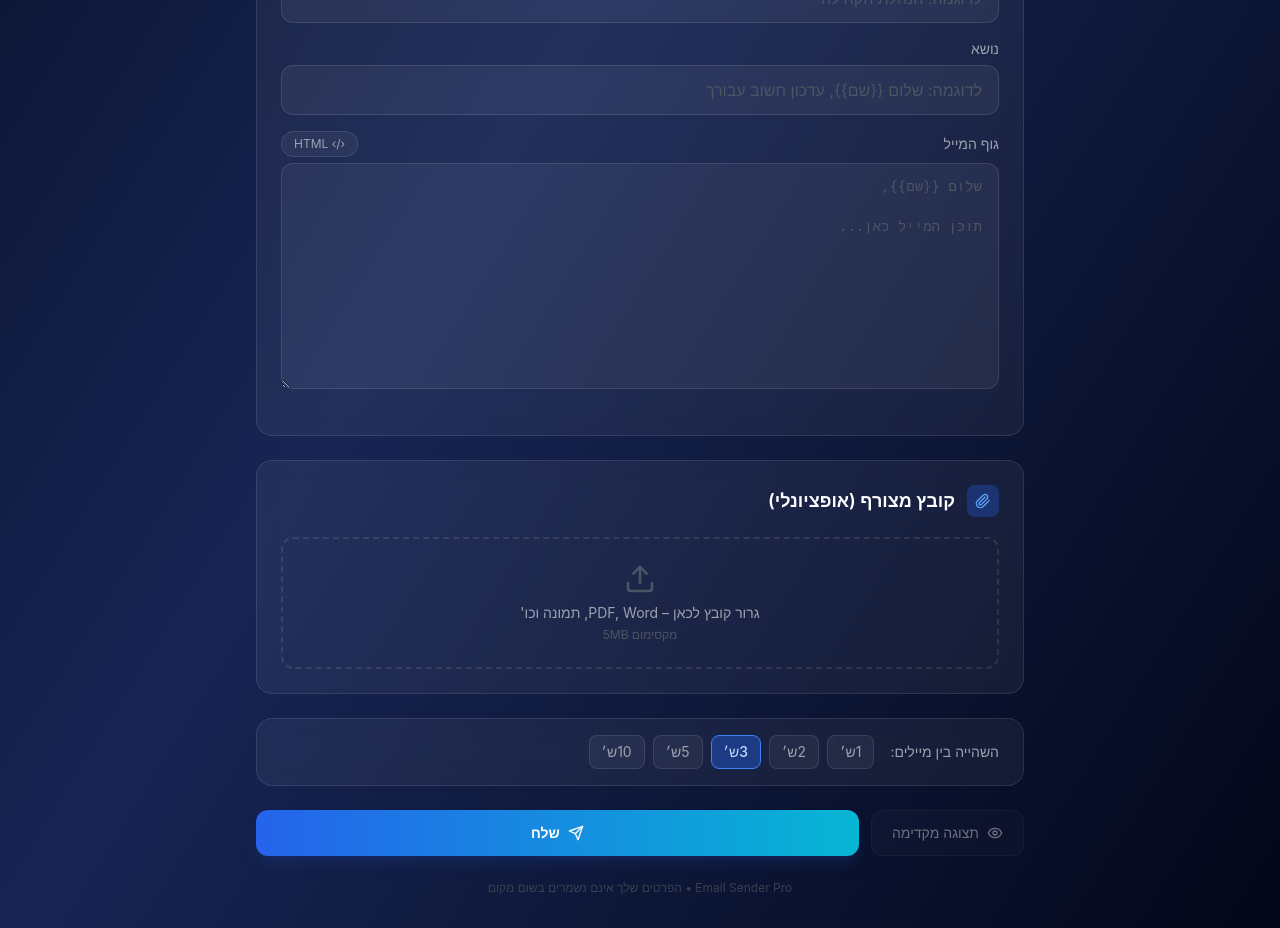
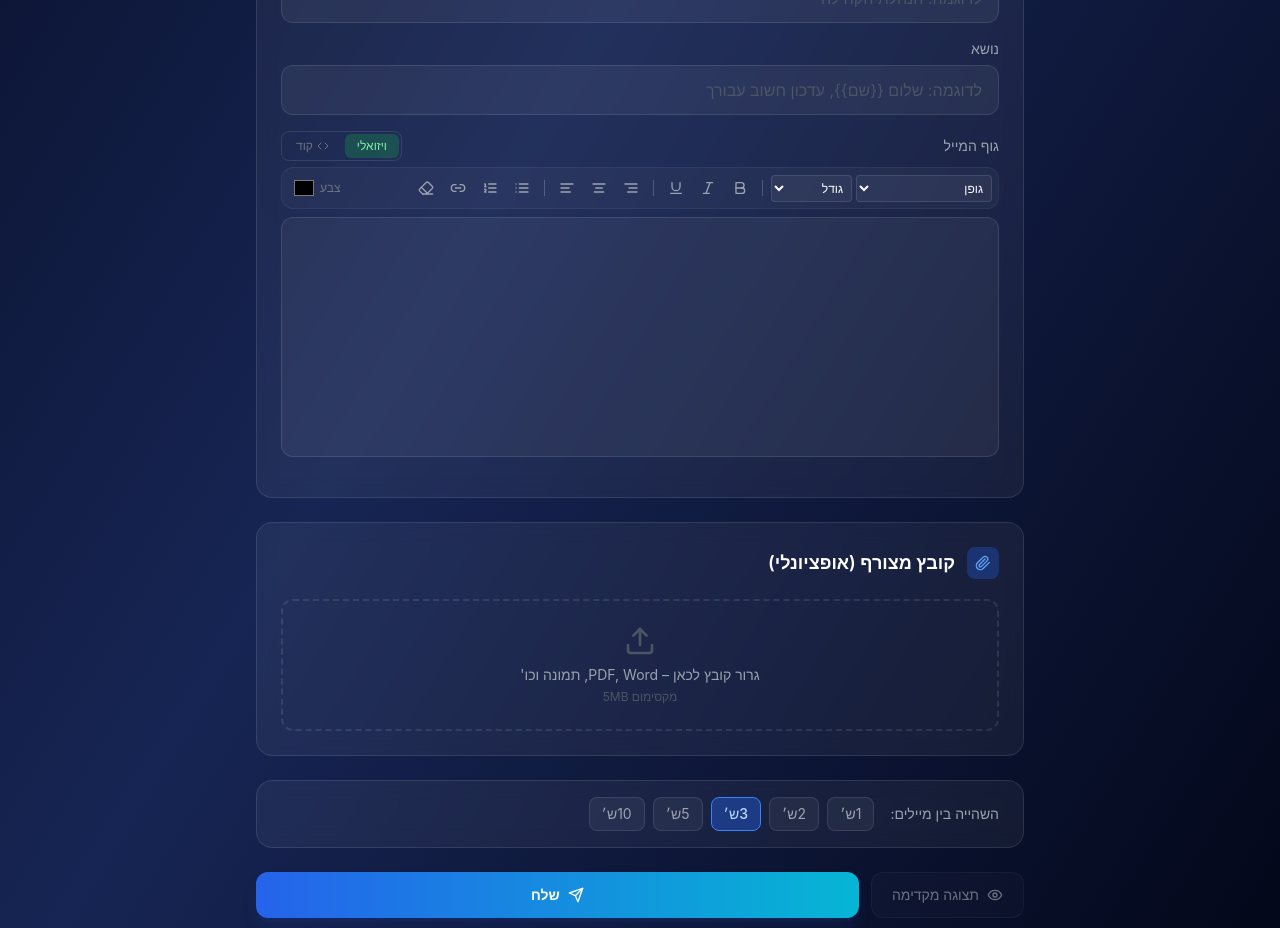
Before and after one commit to na5845/email_sender, a Next.js app: page / in a window 1280 px wide. Shown: the part 1100-2028 px from the top of the page. Built offline with nearby package versions, Linux system fonts and the light colour scheme.

Commit message:
Update page.tsx

```diff
--- a/app/page.tsx
+++ b/app/page.tsx
@@ -6,6 +6,8 @@ import {
   Mail, Lock, Upload, Users, FileText, Send, Eye, RotateCcw,
   CheckCircle, XCircle, ChevronDown, Paperclip,
   Zap, Copy, X, Info, Sun, Moon,
+  Bold, Italic, Underline, AlignRight, AlignCenter, AlignLeft,
+  List, ListOrdered, Link2, Eraser, Code,
 } from 'lucide-react'
 
 // ── Types ──────────────────────────────────────────────────────────────────
@@ -280,6 +282,8 @@ export default function EmailSenderPro() {
   const [subject, setSubject] = useState('')
   const [body, setBody] = useState('')
   const [isHtml, setIsHtml] = useState(false)
+  const [editorMode, setEditorMode] = useState<'visual' | 'code'>('visual')
+  const visualEditorRef = useRef<HTMLDivElement>(null)
 
   // Attachment
   const [attachment, setAttachment] = useState<Attachment | null>(null)
@@ -305,6 +309,28 @@ export default function EmailSenderPro() {
   useEffect(() => {
     logsEndRef.current?.scrollIntoView({ behavior: 'smooth' })
   }, [logs])
+
+  // Keep the visual editor in sync when body changes externally (template/variable/mode switch)
+  useEffect(() => {
+    if (editorMode === 'visual' && visualEditorRef.current && visualEditorRef.current.innerHTML !== body) {
+      visualEditorRef.current.innerHTML = body
+    }
+  }, [editorMode, body])
+
+  // ── Rich-text editor command ────────────────────────────────────────────────
+
+  const exec = (command: string, value?: string) => {
+    if (command === 'createLink') {
+      const url = prompt('הכנס קישור (URL):', 'https://')
+      if (!url) return
+      value = url
+    }
+    document.execCommand(command, false, value)
+    if (visualEditorRef.current) {
+      visualEditorRef.current.focus()
+      setBody(visualEditorRef.current.innerHTML)
+    }
+  }
 
   // ── Excel parse ────────────────────────────────────────────────────────────
 
@@ -367,12 +393,18 @@ export default function EmailSenderPro() {
       const next = subject.slice(0, s) + token + subject.slice(e)
       setSubject(next)
       setTimeout(() => el.setSelectionRange(s + token.length, s + token.length), 0)
-    } else if (target === 'body' && bodyRef.current) {
+    } else if (target === 'body') {
+      if (editorMode === 'visual' && visualEditorRef.current) {
+        visualEditorRef.current.focus()
+        document.execCommand('insertText', false, token)
+        setBody(visualEditorRef.current.innerHTML)
+      } else if (bodyRef.current) {
         const el = bodyRef.current
         const s = el.selectionStart ?? body.length, e = el.selectionEnd ?? body.length
         const next = body.slice(0, s) + token + body.slice(e)
         setBody(next)
         setTimeout(() => el.setSelectionRange(s + token.length, s + token.length), 0)
+      }
     }
   }
 
@@ -740,19 +772,80 @@ export default function EmailSenderPro() {
             <div className="mb-4">
               <div className="flex items-center justify-between mb-1.5">
                 <label className={`text-sm ${t.label}`}>גוף המייל</label>
-                <button onClick={() => setIsHtml(p => !p)}
-                  className={`text-xs px-3 py-1 rounded-full border transition-all ${
-                    isHtml ? t.htmlActive : t.provInactive
-                  }`}>
-                  {isHtml ? '‹/› HTML מופעל' : '‹/› HTML'}
+                <div className="flex items-center gap-1 rounded-lg p-0.5 border border-white/10">
+                  <button onClick={() => setEditorMode('visual')}
+                    className={`text-xs px-3 py-1 rounded-md transition-all ${editorMode === 'visual' ? t.htmlActive : t.muted}`}>
+                    ויזואלי
+                  </button>
+                  <button onClick={() => setEditorMode('code')}
+                    className={`text-xs px-3 py-1 rounded-md transition-all flex items-center gap-1 ${editorMode === 'code' ? t.htmlActive : t.muted}`}>
+                    <Code className="w-3 h-3" /> קוד
                   </button>
                 </div>
+              </div>
+
+              {editorMode === 'visual' ? (
+                <>
+                  {/* Toolbar */}
+                  <div className={`flex flex-wrap items-center gap-1 mb-2 p-1.5 rounded-xl ${t.varSection}`}>
+                    <select onChange={e => exec('fontName', e.target.value)} defaultValue=""
+                      className={`text-xs rounded px-1 py-1 ${t.select}`} title="גופן">
+                      <option value="" disabled>גופן</option>
+                      <option value="Arial">Arial</option>
+                      <option value="Tahoma">Tahoma</option>
+                      <option value="Verdana">Verdana</option>
+                      <option value="Times New Roman">Times New Roman</option>
+                      <option value="Georgia">Georgia</option>
+                    </select>
+                    <select onChange={e => exec('fontSize', e.target.value)} defaultValue=""
+                      className={`text-xs rounded px-1 py-1 ${t.select}`} title="גודל">
+                      <option value="" disabled>גודל</option>
+                      <option value="2">קטן</option>
+                      <option value="3">רגיל</option>
+                      <option value="5">גדול</option>
+                      <option value="6">גדול מאוד</option>
+                    </select>
+                    <div className="w-px h-4 bg-white/20 mx-1" />
+                    <button onMouseDown={e => { e.preventDefault(); exec('bold') }} className={`p-1.5 rounded hover:bg-white/10 ${t.label}`} title="מודגש"><Bold className="w-4 h-4" /></button>
+                    <button onMouseDown={e => { e.preventDefault(); exec('italic') }} className={`p-1.5 rounded hover:bg-white/10 ${t.label}`} title="נטוי"><Italic className="w-4 h-4" /></button>
+                    <button onMouseDown={e => { e.preventDefault(); exec('underline') }} className={`p-1.5 rounded hover:bg-white/10 ${t.label}`} title="קו תחתון"><Underline className="w-4 h-4" /></button>
+                    <div className="w-px h-4 bg-white/20 mx-1" />
+                    <button onMouseDown={e => { e.preventDefault(); exec('justifyRight') }} className={`p-1.5 rounded hover:bg-white/10 ${t.label}`} title="ימין"><AlignRight className="w-4 h-4" /></button>
+                    <button onMouseDown={e => { e.preventDefault(); exec('justifyCenter') }} className={`p-1.5 rounded hover:bg-white/10 ${t.label}`} title="מרכז"><AlignCenter className="w-4 h-4" /></button>
+                    <button onMouseDown={e => { e.preventDefault(); exec('justifyLeft') }} className={`p-1.5 rounded hover:bg-white/10 ${t.label}`} title="שמאל"><AlignLeft className="w-4 h-4" /></button>
+                    <div className="w-px h-4 bg-white/20 mx-1" />
+                    <button onMouseDown={e => { e.preventDefault(); exec('insertUnorderedList') }} className={`p-1.5 rounded hover:bg-white/10 ${t.label}`} title="תבליטים"><List className="w-4 h-4" /></button>
+                    <button onMouseDown={e => { e.preventDefault(); exec('insertOrderedList') }} className={`p-1.5 rounded hover:bg-white/10 ${t.label}`} title="ממוספר"><ListOrdered className="w-4 h-4" /></button>
+                    <button onMouseDown={e => { e.preventDefault(); exec('createLink') }} className={`p-1.5 rounded hover:bg-white/10 ${t.label}`} title="קישור"><Link2 className="w-4 h-4" /></button>
+                    <button onMouseDown={e => { e.preventDefault(); exec('removeFormat') }} className={`p-1.5 rounded hover:bg-white/10 ${t.label}`} title="נקה עיצוב"><Eraser className="w-4 h-4" /></button>
+                    <label className="flex items-center gap-1 mr-auto px-1 cursor-pointer" title="צבע טקסט">
+                      <span className={`text-xs ${t.muted}`}>צבע</span>
+                      <input type="color" onChange={e => exec('foreColor', e.target.value)}
+                        className="w-6 h-6 p-0 border-0 rounded cursor-pointer bg-transparent" />
+                    </label>
+                  </div>
+                  <div ref={visualEditorRef} contentEditable suppressContentEditableWarning
+                    onInput={e => setBody(e.currentTarget.innerHTML)}
+                    dir="rtl"
+                    className={`w-full rounded-xl px-4 py-3 min-h-[240px] overflow-y-auto transition-all ${t.input}`} />
+                </>
+              ) : (
                 <textarea ref={bodyRef} value={body} onChange={e => setBody(e.target.value)}
                   placeholder={isHtml
                     ? '<p>שלום <strong>{{שם}}</strong>,</p>\n<p>תוכן המייל כאן...</p>'
                     : 'שלום {{שם}},\n\nתוכן המייל כאן...'}
                   dir="rtl" rows={10}
                   className={`w-full rounded-xl px-4 py-3 resize-y transition-all font-mono text-sm ${t.input}`} />
+              )}
+
+              {editorMode === 'code' && (
+                <button onClick={() => setIsHtml(p => !p)}
+                  className={`mt-2 text-xs px-3 py-1 rounded-full border transition-all ${
+                    isHtml ? t.htmlActive : t.provInactive
+                  }`}>
+                  {isHtml ? '‹/› HTML מופעל' : '‹/› טקסט פשוט'}
+                </button>
+              )}
             </div>
 
             {columns.length > 0 && (
```
Lines whose indentation alone changed are shown as unchanged.
